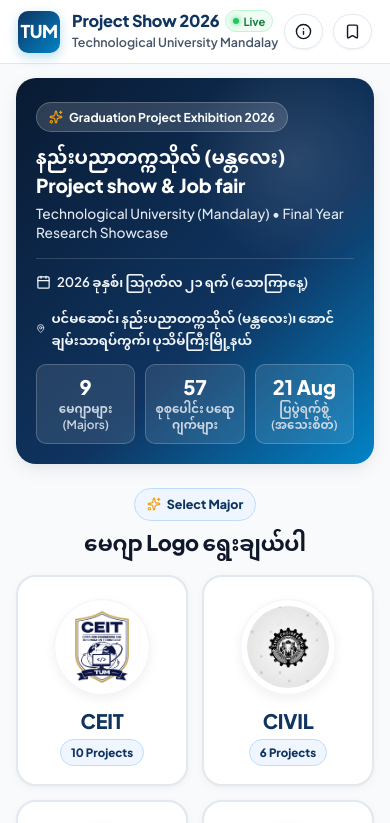
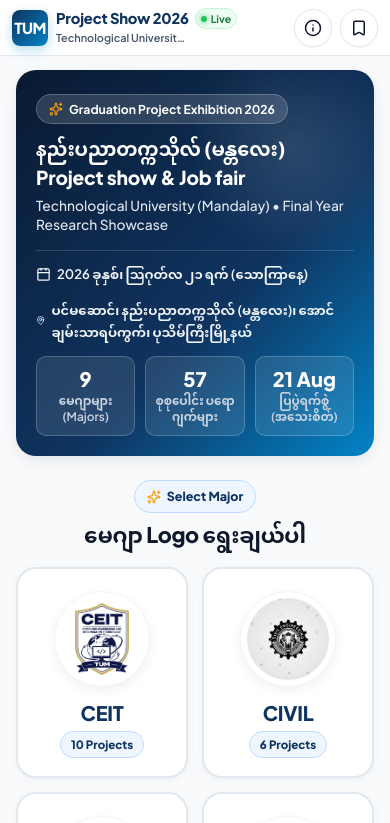
Before and after one commit to AungPhyoeNaing/tum-project-show, a React (Vite) app: page / in a window 390 px wide. Shown: the top 823 px of the page. Built offline with nearby package versions, Linux system fonts and the light colour scheme; a web font is replaced by a local one.

Commit message:
style: optimize navbar for mobile view with sleek circular buttons, badge overlay and compact layout

```diff
--- a/src/components/Header.jsx
+++ b/src/components/Header.jsx
@@ -9,14 +9,14 @@
           <span>TUM</span>
         </div>
         <div className="brand-info">
-          <div style={{ display: 'flex', alignItems: 'center', gap: '6px' }}>
+          <div className="brand-title-row">
             <h1>Project Show 2026</h1>
             <span className="live-pill">
               <span className="live-dot" />
               Live
             </span>
           </div>
-          <p>Technological University Mandalay</p>
+          <p className="brand-subtitle">Technological University Mandalay</p>
         </div>
       </div>
 
@@ -29,7 +29,7 @@
           title="Event Information"
           aria-label="Event Information"
         >
-          <Info size={17} />
+          <Info size={18} />
           <span className="action-label">ပြပွဲ အချက်အလက်</span>
         </button>
 
@@ -41,7 +41,7 @@
           title="Saved Projects"
           aria-label="Saved Projects"
         >
-          <Bookmark size={17} fill={bookmarkCount > 0 ? '#f59e0b' : 'none'} color={bookmarkCount > 0 ? '#f59e0b' : 'currentColor'} />
+          <Bookmark size={18} fill={bookmarkCount > 0 ? '#f59e0b' : 'none'} color={bookmarkCount > 0 ? '#f59e0b' : 'currentColor'} />
           <span className="action-label">သိမ်းဆည်းမှု</span>
           {bookmarkCount > 0 && (
             <span className="badge-counter">
--- a/src/index.css
+++ b/src/index.css
@@ -120,6 +120,7 @@
   gap: 12px;
   text-decoration: none;
   user-select: none;
+  min-width: 0;
 }
 
 .brand-badge {
@@ -138,18 +139,32 @@
   flex-shrink: 0;
 }
 
+.brand-info {
+  min-width: 0;
+}
+
+.brand-title-row {
+  display: flex;
+  align-items: center;
+  gap: 6px;
+}
+
 .brand-info h1 {
   font-size: 1.02rem;
   font-weight: 800;
   color: var(--primary);
   line-height: 1.2;
   letter-spacing: -0.2px;
-}
-
-.brand-info p {
+  white-space: nowrap;
+}
+
+.brand-subtitle {
   font-size: 0.78rem;
   color: var(--text-muted);
   font-weight: 600;
+  white-space: nowrap;
+  overflow: hidden;
+  text-overflow: ellipsis;
 }
 
 .live-pill {
@@ -163,6 +178,7 @@
   padding: 1px 7px;
   border-radius: var(--radius-full);
   border: 1px solid #bbf7d0;
+  flex-shrink: 0;
 }
 
 .live-dot {
@@ -177,6 +193,7 @@
   display: flex;
   align-items: center;
   gap: 10px;
+  flex-shrink: 0;
 }
 
 .header-action-btn {
@@ -220,12 +237,65 @@
   margin-left: 2px;
 }
 
-@media (max-width: 540px) {
+/* Mobile Navbar Optimization */
+@media (max-width: 640px) {
+  .navbar {
+    padding: 8px 12px;
+    padding-top: max(8px, env(safe-area-inset-top));
+    gap: 8px;
+  }
+
+  .nav-brand-wrapper {
+    gap: 8px;
+  }
+
+  .brand-badge {
+    width: 36px;
+    height: 36px;
+    font-size: 0.95rem;
+    border-radius: 8px;
+  }
+
+  .brand-info h1 {
+    font-size: 0.92rem;
+  }
+
+  .brand-subtitle {
+    font-size: 0.68rem;
+    max-width: 135px;
+  }
+
+  .live-pill {
+    padding: 1px 5px;
+    font-size: 0.65rem;
+  }
+
+  .header-actions {
+    gap: 8px;
+  }
+
   .action-label {
     display: none;
   }
+
   .header-action-btn {
-    padding: 8px 10px;
+    width: 38px;
+    height: 38px;
+    padding: 0;
+    justify-content: center;
+    border-radius: 50%;
+  }
+
+  .header-action-btn .badge-counter {
+    position: absolute;
+    top: -3px;
+    right: -3px;
+    min-width: 17px;
+    height: 17px;
+    font-size: 0.65rem;
+    margin-left: 0;
+    border: 2px solid white;
+    box-shadow: 0 2px 5px rgba(239, 68, 68, 0.4);
   }
 }
 
```
